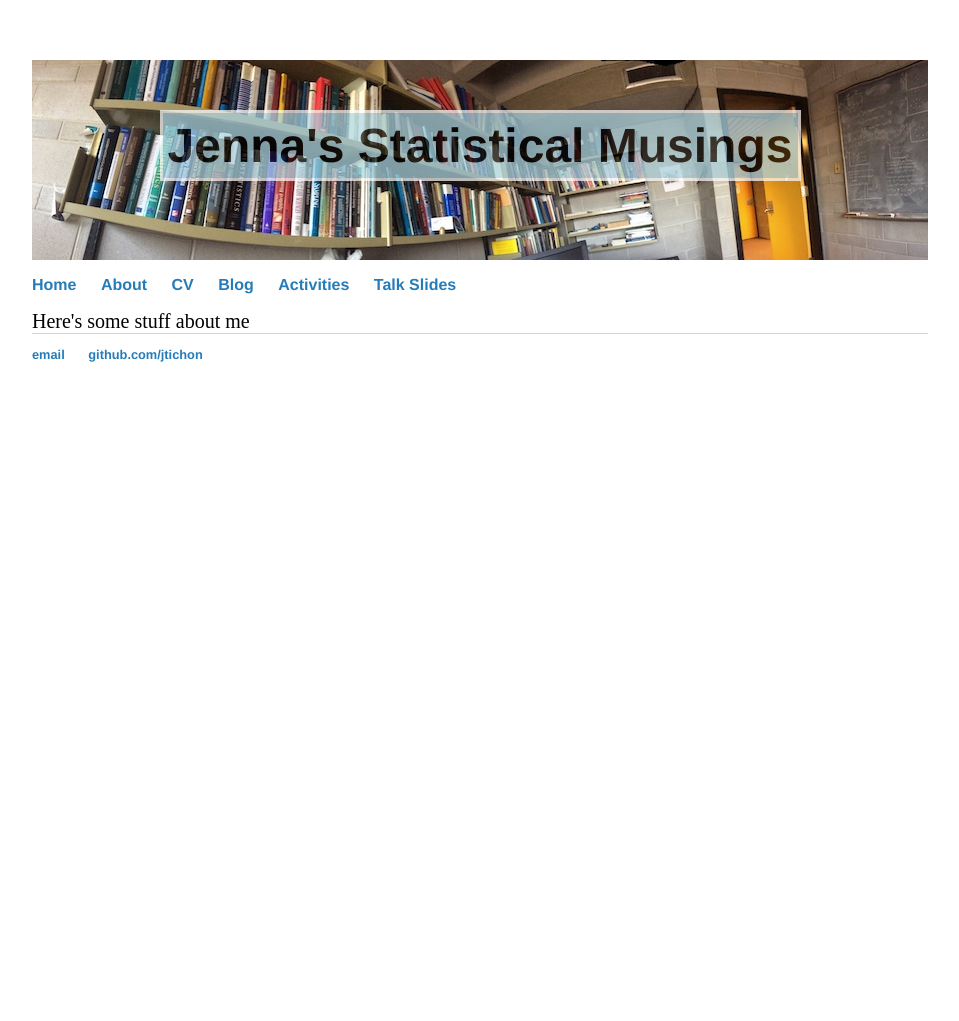
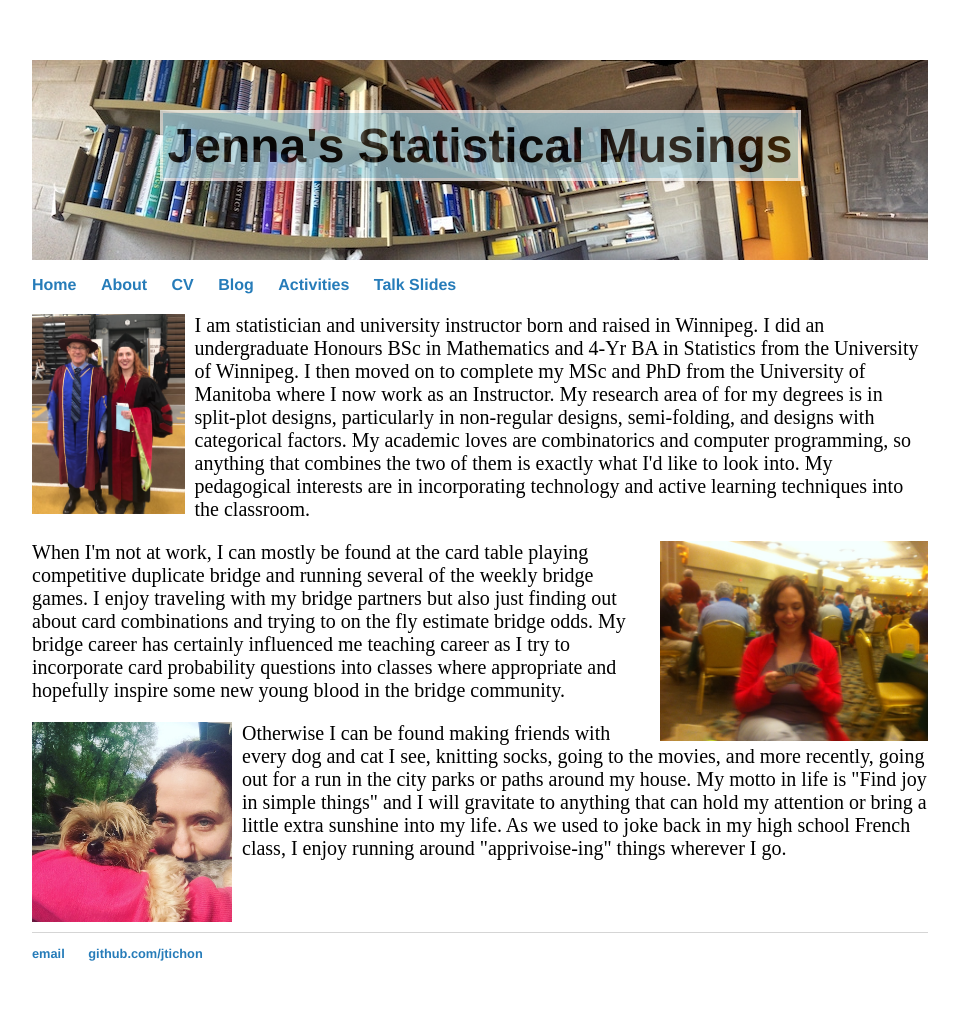
Before and after one commit to jtichon/jtichon.github.io, a Jekyll site: the page built from about/index.html, in a window 1280 px wide. Shown: the whole page, without its empty margins (160-1119 px from the left). Built offline with Jekyll 4.4.1, drawn with Linux system fonts in a browser that asks for light colours; before the commit the page ends 900 px from its top, so only the background shows below that.

Commit message:
Completed about me and format

```diff
--- a/about/index.html
+++ b/about/index.html
@@ -1,6 +1,25 @@
 ---
 layout: default
-title: JenNa's website
+title: About Jenna
 ---
 
-Here's some stuff about me
+<div class = "aboutmeleft">
+  <p>
+    <img src = "/photos/grad_photo.jpg">
+    I am statistician and university instructor born and raised in Winnipeg. I did an undergraduate Honours BSc in Mathematics and 4-Yr BA in Statistics from the University of Winnipeg. I then moved on to complete my MSc and PhD from the University of Manitoba where I now work as an Instructor. My research area of for my degrees is in split-plot designs, particularly in non-regular designs, semi-folding, and designs with categorical factors. My academic loves are combinatorics and computer programming, so anything that combines the two of them is exactly what I'd like to look into. My pedagogical interests are in incorporating technology and active learning techniques into the classroom.
+  </p>
+</div>
+
+<div class = "aboutmeright">
+  <p>
+    <img src = "/photos/bridge_photo.jpg">
+    When I'm not at work, I can mostly be found at the card table playing competitive duplicate bridge and running several of the weekly bridge games. I enjoy traveling with my bridge partners but also just finding out about card combinations and trying to on the fly estimate bridge odds. My bridge career has certainly influenced me teaching career as I try to incorporate card probability questions into classes where appropriate and hopefully inspire some new young blood in the bridge community.
+  </p>
+</div>
+
+<div class = "aboutmeleft">
+  <p>
+    <img src = "/photos/dog_photo.jpg">
+    Otherwise I can be found making friends with every dog and cat I see, knitting socks, going to the movies, and more recently, going out for a run in the city parks or paths around my house. My motto in life is "Find joy in simple things" and I will gravitate to anything that can hold my attention or bring a little extra sunshine into my life. As we used to joke back in my high school French class, I enjoy running around "apprivoise-ing" things wherever I go.
+  </p>
+</div>
--- a/css/main.css
+++ b/css/main.css
@@ -55,6 +55,7 @@ h1 {
 footer {
     border-top: 1px solid #d5d5d5;
     font-size: .8em;
+    clear: both;
 }
 
 
@@ -63,6 +64,26 @@ footer {
 
 
 /* About Me */
+
+.aboutmeleft{
+  position: relative;
+}
+
+.aboutmeleft img{
+  float: left;
+  height: 200px;
+  padding-right: 10px;
+  padding-bottom: 10px;
+}
+
+.aboutmeright{
+  position: relative;
+}
+.aboutmeright img{
+  float: right;
+  height: 200px;
+  padding-left: 10px;
+}
 
 /* CV */
 .cvsubsection p{
```
Also changed, not shown: about/grad_photo.jpg (added).
